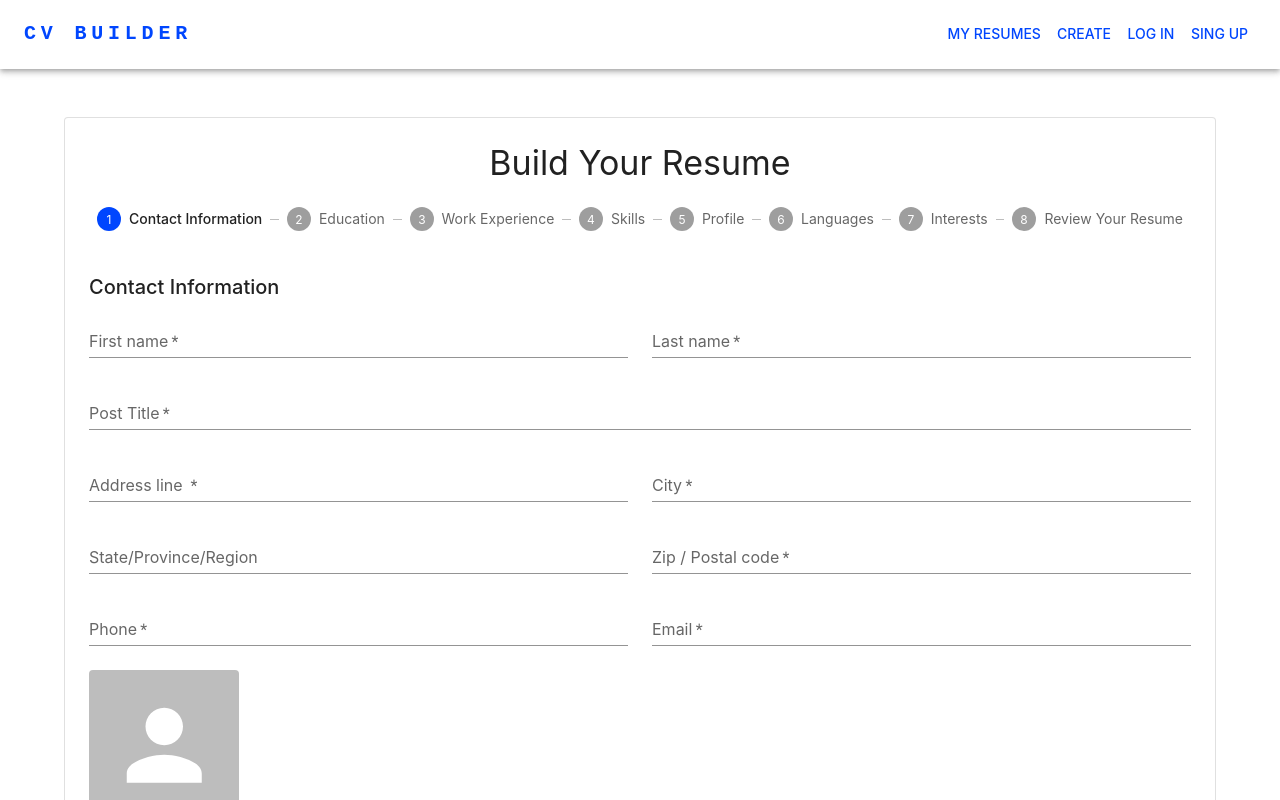
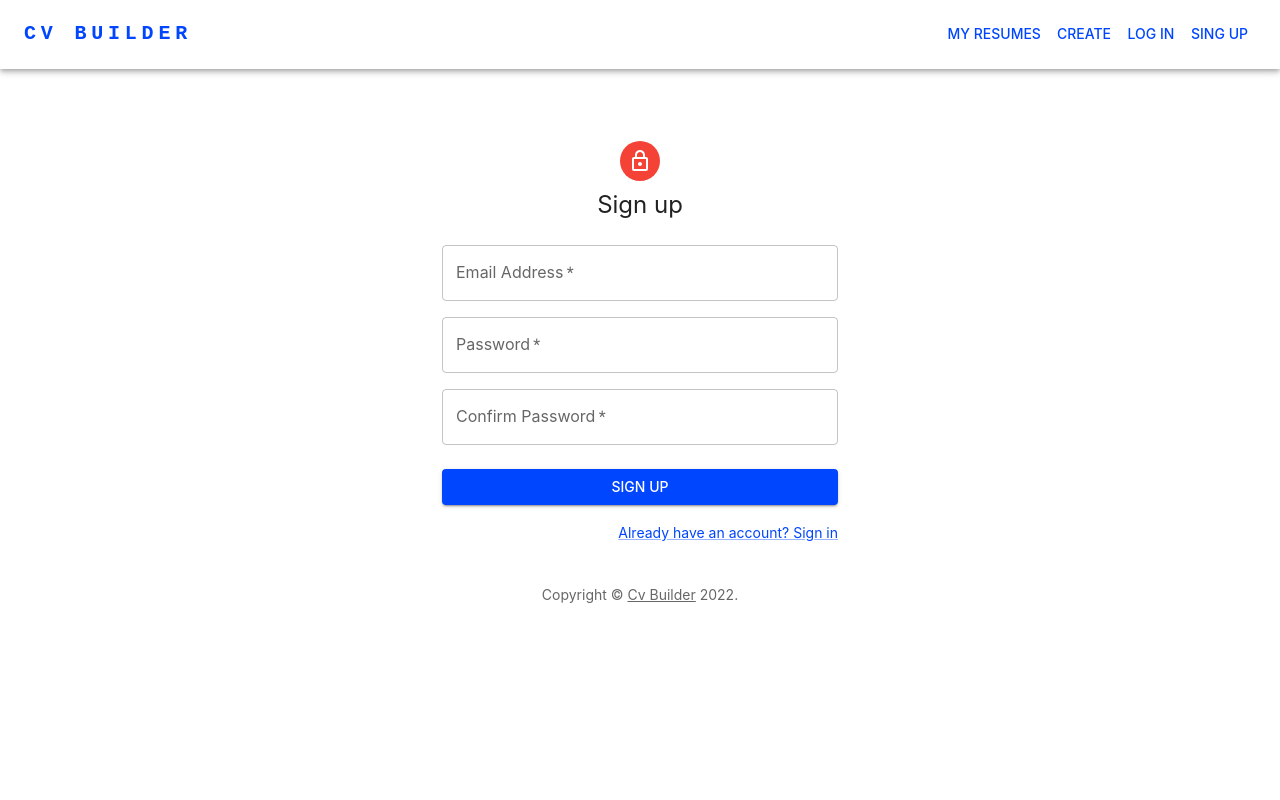
Before and after one commit to maskoul-mohamed/projet-fil-rouge, a React (Create React App) app in the folder prototype-1/: page / in a window 1280 px wide. Shown: the top 800 px of the page. Built offline with nearby package versions, Linux system fonts and the light colour scheme.

Commit message:
Add signup

```diff
--- a/prototype-1/src/App.js
+++ b/prototype-1/src/App.js
@@ -5,12 +5,14 @@
 import ResumeBuilder from './components/ResumeBuilder/ResumeBuilder'
 import MainAppBar from './components/MainAppBar/MainAppBar';
 import PickTemplatePage from './components/PickTemplatePage';
+import SignUp from './components/SignUp';
 
 function App() {
   return (
     <div >
       <MainAppBar />
-      <ResumeBuilder />
+      <SignUp />
+      {/* <ResumeBuilder /> */}
       {/* <PickTemplatePage /> */}
     </div>
   );
--- /dev/null
+++ b/prototype-1/src/components/SignUp.js
@@ -0,0 +1,114 @@
+import * as React from 'react';
+import Avatar from '@mui/material/Avatar';
+import Button from '@mui/material/Button';
+import CssBaseline from '@mui/material/CssBaseline';
+import TextField from '@mui/material/TextField';
+import FormControlLabel from '@mui/material/FormControlLabel';
+import Checkbox from '@mui/material/Checkbox';
+import Link from '@mui/material/Link';
+import Grid from '@mui/material/Grid';
+import Box from '@mui/material/Box';
+import LockOutlinedIcon from '@mui/icons-material/LockOutlined';
+import Typography from '@mui/material/Typography';
+import Container from '@mui/material/Container';
+
+function Copyright(props) {
+  return (
+    <Typography variant="body2" color="text.secondary" align="center" {...props}>
+      {'Copyright © '}
+      <Link color="inherit" href="/">
+        Cv Builder
+      </Link>{' '}
+      {new Date().getFullYear()}
+      {'.'}
+    </Typography>
+  );
+}
+
+
+const  SignUp = () => {
+  const handleSubmit = (event) => {
+    event.preventDefault();
+    const data = new FormData(event.currentTarget);
+    console.log({
+      email: data.get('email'),
+      password: data.get('password'),
+    });
+  };
+
+  return (
+
+    <Container component="main" maxWidth="xs">
+        <CssBaseline />
+        <Box
+          sx={{
+            marginTop: 8,
+            display: 'flex',
+            flexDirection: 'column',
+            alignItems: 'center',
+          }}
+        >
+          <Avatar sx={{ m: 1, bgcolor: 'secondary.main' }}>
+            <LockOutlinedIcon />
+          </Avatar>
+          <Typography component="h1" variant="h5">
+            Sign up
+          </Typography>
+          <Box component="form" noValidate onSubmit={handleSubmit} sx={{ mt: 3 }}>
+            <Grid container spacing={2}>
+              <Grid item xs={12}>
+                <TextField
+                  required
+                  fullWidth
+                  id="email"
+                  label="Email Address"
+                  name="email"
+                  autoComplete="email"
+                />
+              </Grid>
+              <Grid item xs={12}>
+                <TextField
+                  required
+                  fullWidth
+                  name="password"
+                  label="Password"
+                  type="password"
+                  id="password"
+                  autoComplete="new-password"
+                />
+              </Grid>
+              <Grid item xs={12}>
+                <TextField
+                  required
+                  fullWidth
+                  name="confirmPassword"
+                  label="Confirm Password"
+                  type="password"
+                  id="password"
+                  autoComplete="new-password"
+                />
+              </Grid>
+            </Grid>
+            <Button
+              type="submit"
+              fullWidth
+              variant="contained"
+              sx={{ mt: 3, mb: 2 }}
+            >
+              Sign Up
+            </Button>
+            <Grid container justifyContent="flex-end">
+              <Grid item>
+                <Link href="#" variant="body2">
+                  Already have an account? Sign in
+                </Link>
+              </Grid>
+            </Grid>
+          </Box>
+        </Box>
+        <Copyright sx={{ mt: 5 }} />
+      </Container>
+  );
+}
+
+export default SignUp;
```
